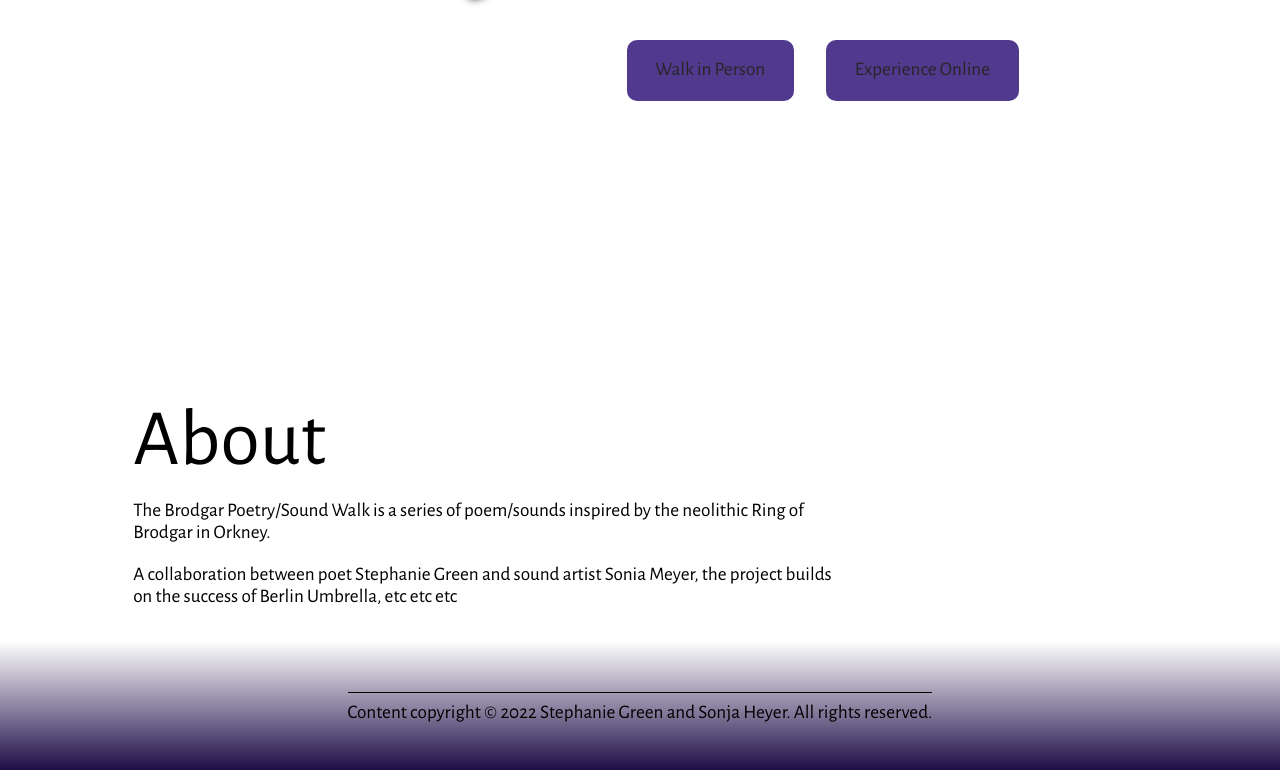
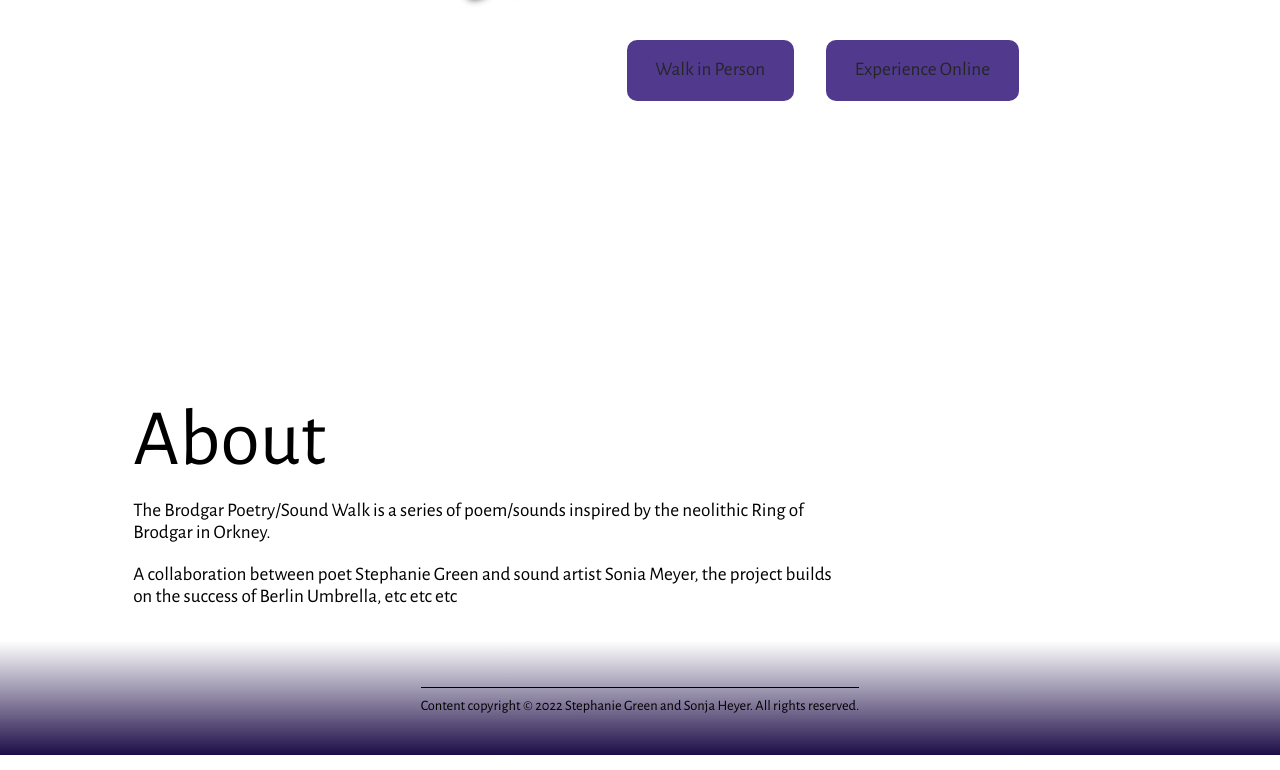
Before and after one commit to empowermint/brodgar, a Next.js app: page / in a window 1280 px wide. Shown: the part 469-1239 px from the top of the page. Built offline with nearby package versions, Linux system fonts and the light colour scheme.

Commit message:
Fix footer text size

```diff
--- a/styles/global.scss
+++ b/styles/global.scss
@@ -262,7 +262,6 @@ header {
 // ## FOOTER
 
 footer {
-  font-size: .8rem;
   font-weight: 300;
   text-align: center;
   padding: 2rem 1rem 1rem;
@@ -273,5 +272,6 @@ footer {
   p {
     border-top: 1px solid currentColor;
     padding-block: .5em;
+    font-size: .9rem;
   }
 }
```
